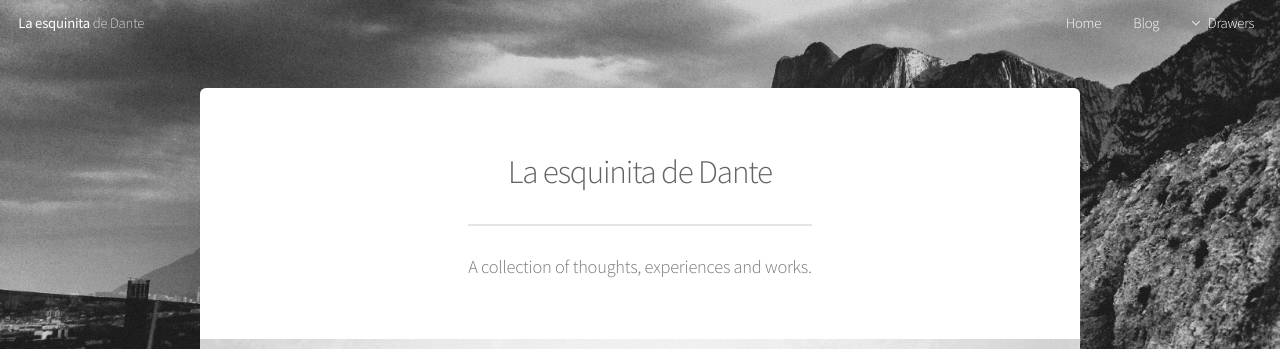
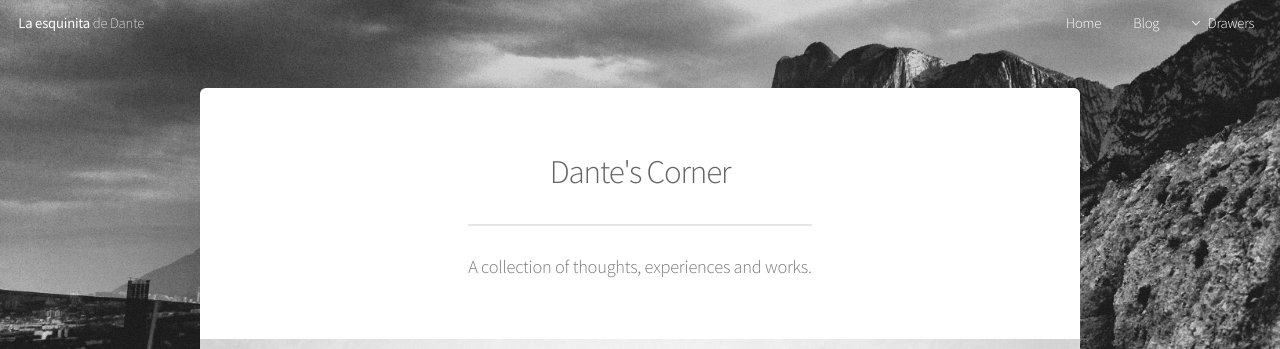
Before and after one commit to dantino/dantino.github.io, a Jekyll site: the page built from index.html, in a window 1280 px wide. Shown: the top 349 px of the page. Built offline with Jekyll 4.4.1, drawn with Linux system fonts in a browser that asks for light colours; the list of posts is cut into pages by our own code.

Commit message:
Update index.html
Changing the name to english.

```diff
--- a/index.html
+++ b/index.html
@@ -1,10 +1,10 @@
 ---
-title: La esquinita de Dante
+title: Dante's Corner
 layout: default
 ---
 <section class="box special">
 	<header class="major">
-		<h2>La esquinita de Dante</h2>
+		<h2>Dante's Corner</h2>
 		<p>A collection of thoughts, experiences and works.</p>
 	</header>
 	<span class="image featured"><img src="{{ site.baseurl }}/assets/images/mayin_espiga_cropped.jpg" alt="" /></span>
```
